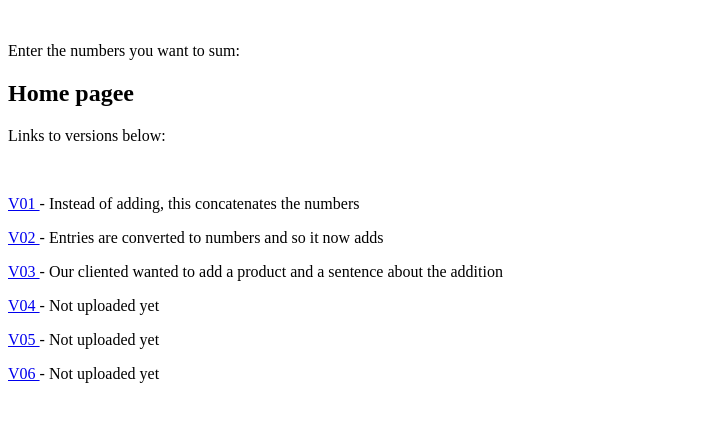
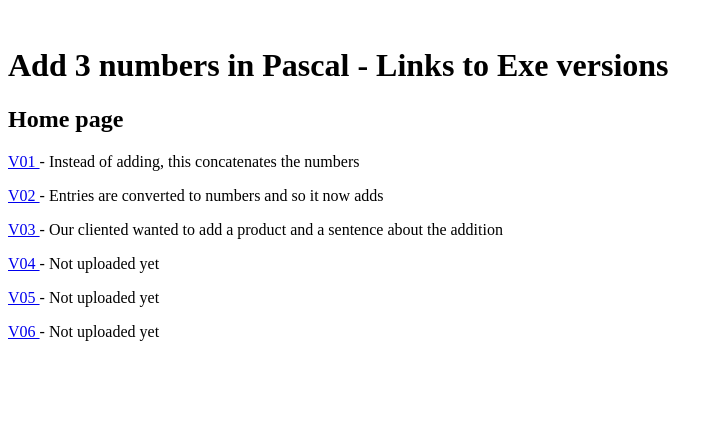
Before and after one commit to bwattle/06-Add3-Pascal, a plain HTML site: page index.html in a window 1280 px wide. Shown: the whole page, without its empty margins (0-723 px from the left). Drawn offline with Linux system fonts and the light colour scheme.

Commit message:
Changes to index

```diff
--- a/index.html
+++ b/index.html
@@ -3,18 +3,16 @@
 <!DOCTYPE html>
 <html>
 <head>
-    <title>Home - Add 3 numbers</title>
+    <titleHome - Add 3 numbers</title>
     <!--1/3/21 - cleaned out the junk in GitHub and added version files-->
     <meta charset="utf-8" />
 </head>
 <body>
     <!--  A series of links follows  -->
-    <p>Enter the numbers you want to sum:</p>
-    <h1Add 3 numbers in Pascal - Links to Exe versions</h1>
-    <h2>Home pagee</h2>
-    <p>Links to versions below:</p>
-    <br />
-    <p><a href="Add3-v101-concatenates.html" target="_blank">V01  </a>- Instead of adding, this concatenates the numbers</p>
+    <h1> Add 3 numbers in Pascal - Links to Exe versions</h1>
+    <h2>Home page</h2>
+    <pLinks to versions below:</p>
+    <p><a href="Add3-v101-concatenates.html" target="_blank">V01   </a>- Instead of adding, this concatenates the numbers</p>
     <p><a href="Add3-v102-addsWithErrors.html" target="_blank">V02 </a>- Entries are converted to numbers and so it now adds</p>
     <p><a href="Add3-v103-addMultConcat.html" target="_blank">V03  </a>- Our cliented wanted to add a product and a sentence about the addition</p>
     <p><a href="Add3-v100-notCompletedYet.html" target="_blank">V04 </a>- Not uploaded yet</p>
```
